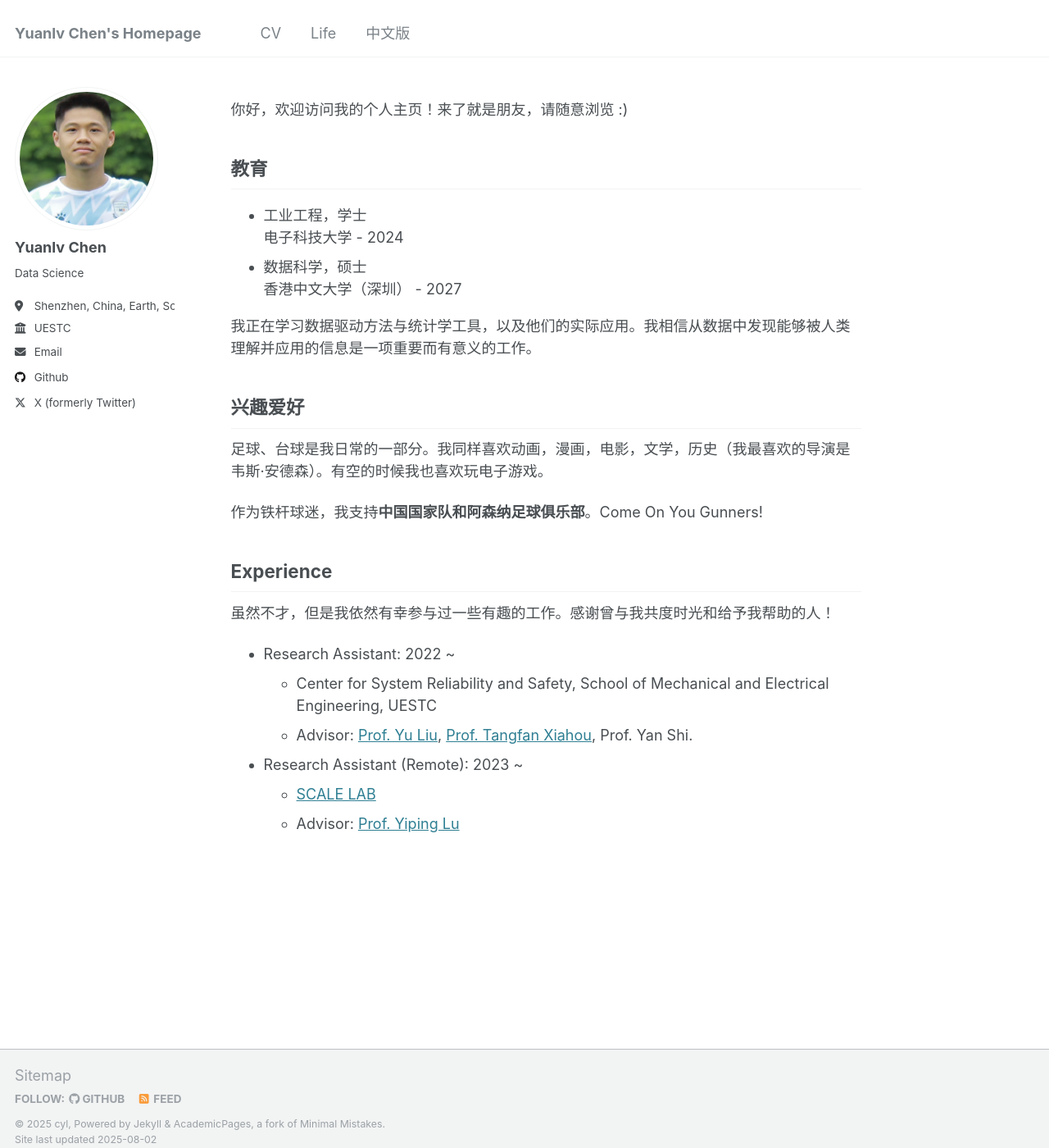
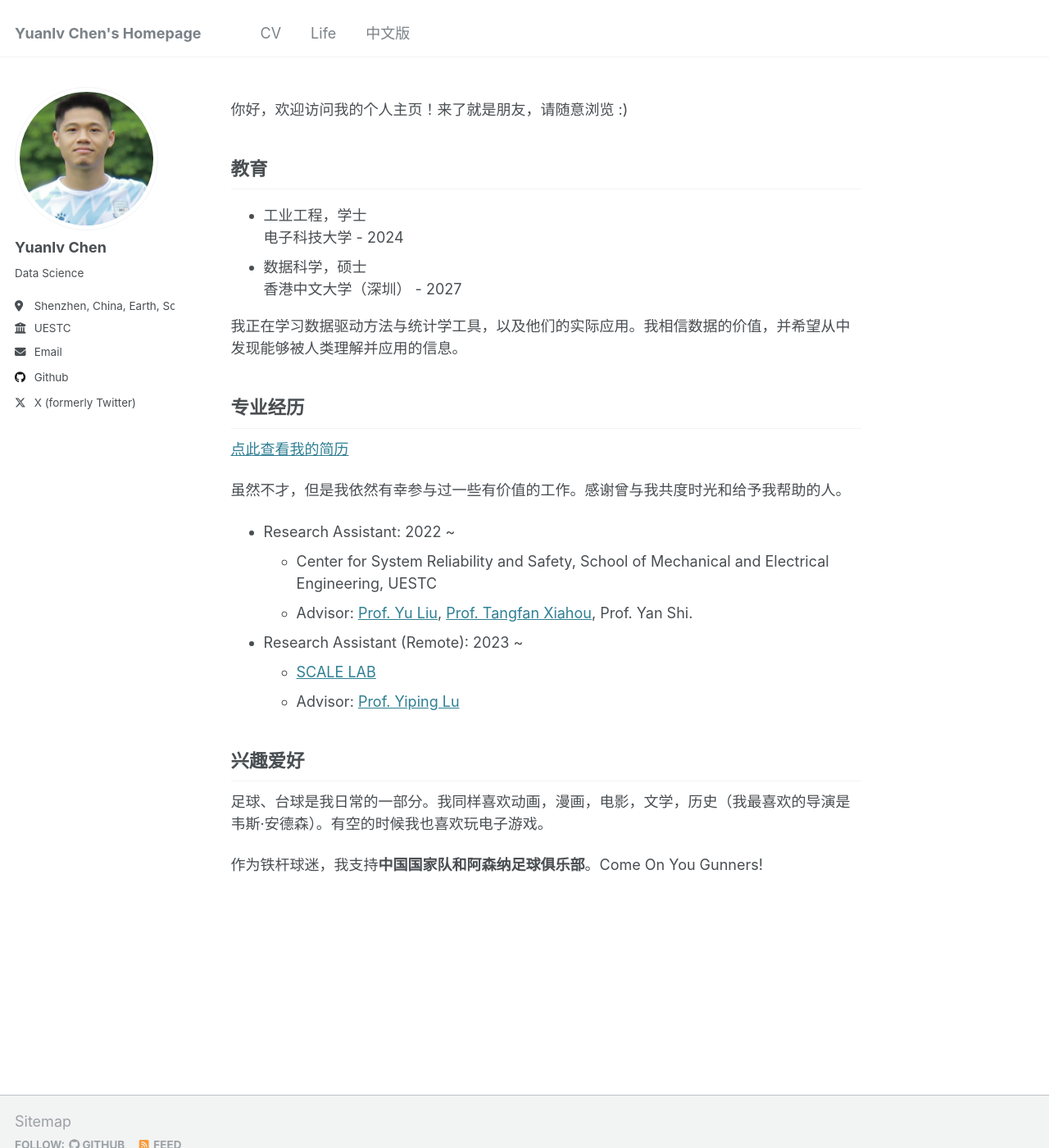
Before and after one commit to YLchen22/YLchen22.github.io, a Jekyll site: the page built from _pages/pages-zh.md, in a window 1280 px wide and 1400 px high. Shown: the whole window at 82% size. Built offline with Jekyll 4.4.1, drawn with Linux system fonts in a browser that asks for light colours.

Commit message:
Update pages-zh.md

```diff
--- a/_pages/pages-zh.md
+++ b/_pages/pages-zh.md
@@ -13,17 +13,13 @@ redirect_from:
 * 工业工程，学士 <br> 电子科技大学 - 2024
 * 数据科学，硕士 <br> 香港中文大学（深圳） - 2027
 
-我正在学习数据驱动方法与统计学工具，以及他们的实际应用。我相信从数据中发现能够被人类理解并应用的信息是一项重要而有意义的工作。
+我正在学习数据驱动方法与统计学工具，以及他们的实际应用。我相信数据的价值，并希望从中发现能够被人类理解并应用的信息。
 
-兴趣爱好
+专业经历
 ------
-足球、台球是我日常的一部分。我同样喜欢动画，漫画，电影，文学，历史（我最喜欢的导演是韦斯·安德森）。有空的时候我也喜欢玩电子游戏。
+[点此查看我的简历](../files/cv2024.pdf)
 
-作为铁杆球迷，我支持**中国国家队和阿森纳足球俱乐部**。Come On You Gunners!
-
-Experience
-------
-虽然不才，但是我依然有幸参与过一些有趣的工作。感谢曾与我共度时光和给予我帮助的人！
+虽然不才，但是我依然有幸参与过一些有价值的工作。感谢曾与我共度时光和给予我帮助的人。
 
 * Research Assistant: 2022 ~
   * Center for System Reliability and Safety, School of Mechanical and Electrical Engineering, UESTC
@@ -32,3 +28,9 @@ Experience
 * Research Assistant (Remote): 2023 ~
   * [SCALE LAB](https://scale-lab-northwestern.github.io/)
   * Advisor: [Prof. Yiping Lu](https://2prime.github.io/)
+
+兴趣爱好
+------
+足球、台球是我日常的一部分。我同样喜欢动画，漫画，电影，文学，历史（我最喜欢的导演是韦斯·安德森）。有空的时候我也喜欢玩电子游戏。
+
+作为铁杆球迷，我支持**中国国家队和阿森纳足球俱乐部**。Come On You Gunners!
```
